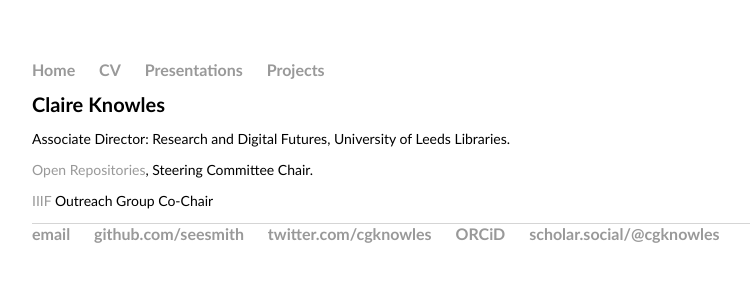
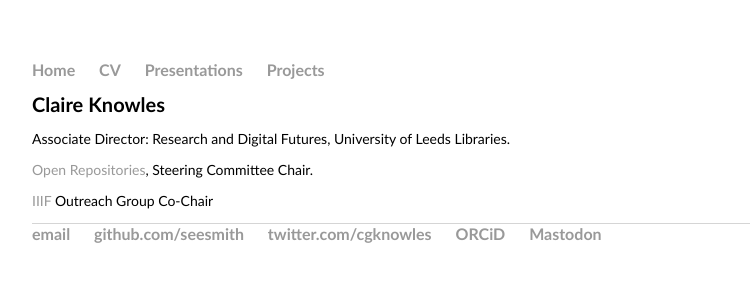
Before and after one commit to seesmith/seesmith.github.io, a Jekyll site: the page built from index.html, in a window 1280 px wide. Shown: the top 300 px of the page, without its empty margins (160-910 px from the left). Built offline with Jekyll 4.4.1, drawn with Linux system fonts in a browser that asks for light colours.

Commit message:
Update default.html

```diff
--- a/_layouts/default.html
+++ b/_layouts/default.html
@@ -26,7 +26,7 @@
 	        		<li><a href="https://github.com/seesmith">github.com/seesmith</a></li>
 				<li><a href="https://twitter.com/cgknowles">twitter.com/cgknowles</a></li>
 				<li><a href="https://orcid.org/0000-0002-6969-7382">ORCiD</a></li>
-				<li><a href="https://scholar.social/@cgknowles">scholar.social/@cgknowles</a></li>
+				<li><a rel="me" href="https://scholar.social/@cgknowles">Mastodon</a></li>
 				</ul>
 			</footer>
 		</body>
```
